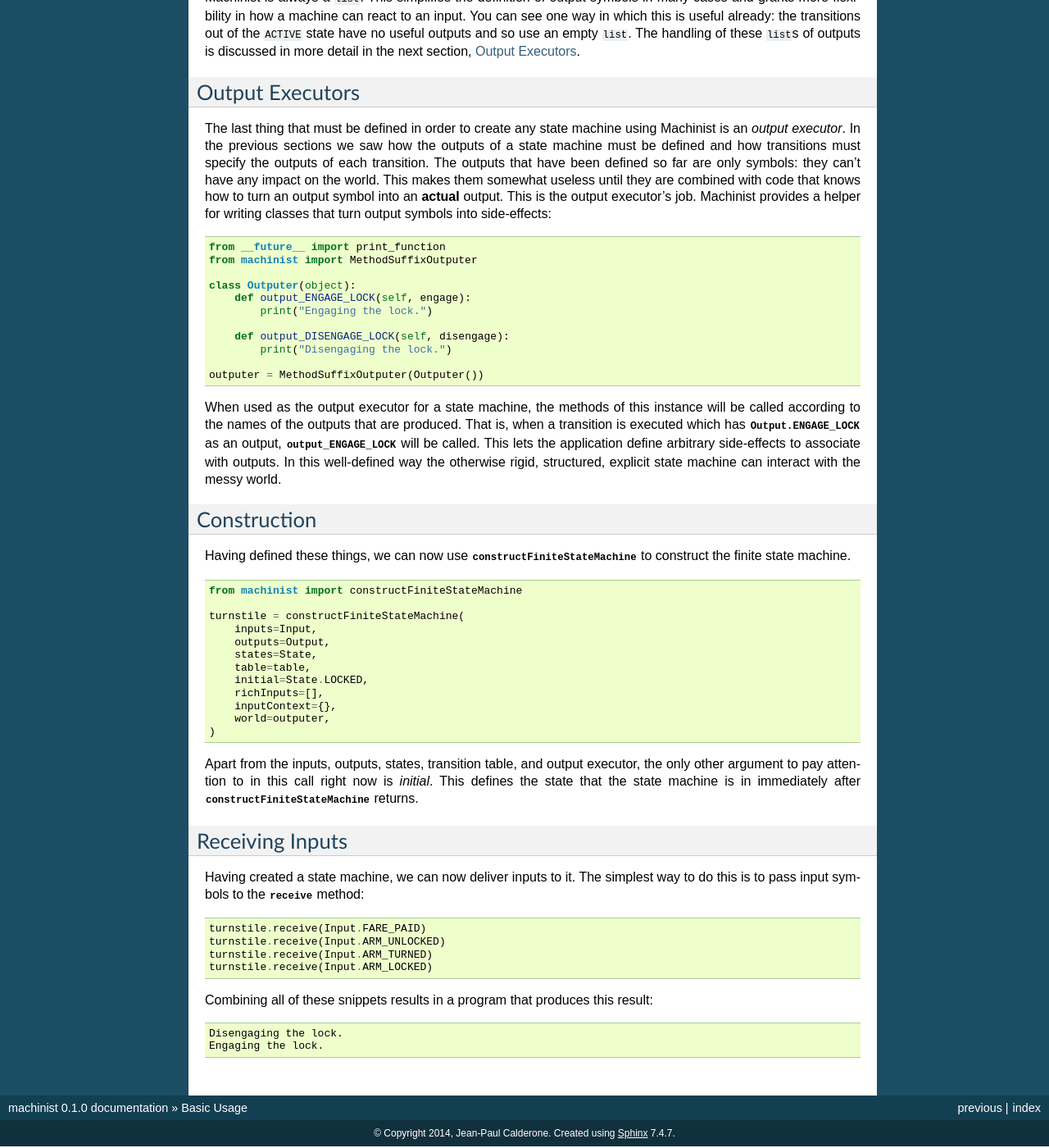
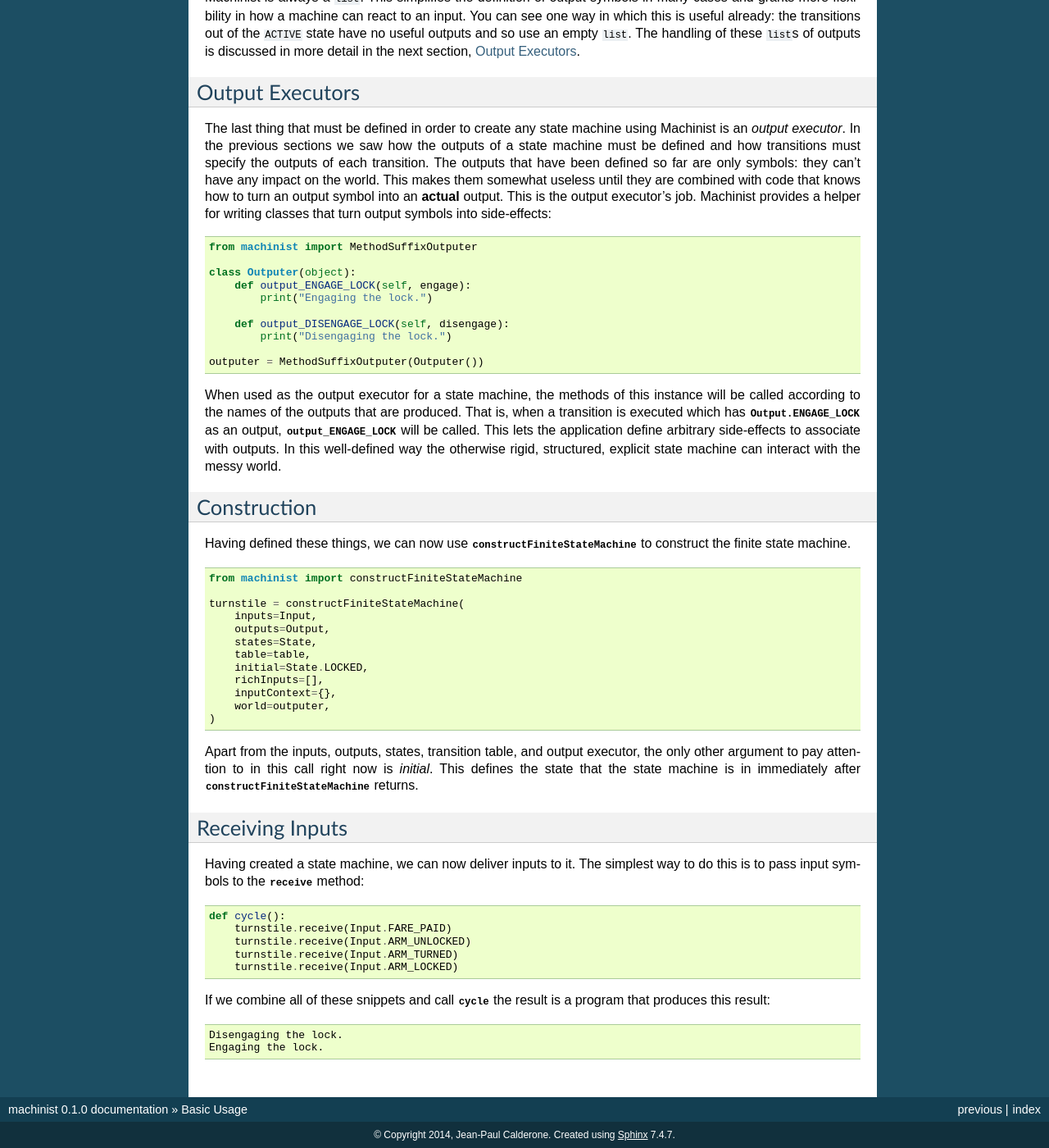
Before and after one commit to ScatterHQ/machinist, a Sphinx documentation site: the page built from doc/basics.rst, in a window 1280 px wide and 1400 px high, scrolled down 1184 px. Shown: the whole window at 82% size. Built offline with Sphinx 7.4.7, drawn with Linux system fonts in a browser that asks for light colours; some of the changed lines change nothing that is shown.

Commit message:
Turn the snippets from the usage document into a stand-alone, runnable example.  Continue to use doctest to verify the example works.

```diff
--- a/doc/basics.rst
+++ b/doc/basics.rst
@@ -11,25 +11,9 @@
 Before a machine can be constructed its inputs, outputs, and states must be defined.
 These are all defined using :py:mod:`twisted.python.constants`.
 
-.. testcode:: turnstile
-
-   from twisted.python.constants import Names, NamedConstant
-
-   class Input(Names):
-       FARE_PAID = NamedConstant()
-       ARM_UNLOCKED = NamedConstant()
-       ARM_TURNED = NamedConstant()
-       ARM_LOCKED = NamedConstant()
-
-   class Output(Names):
-       ENGAGE_LOCK = NamedConstant()
-       DISENGAGE_LOCK = NamedConstant()
-
-   class State(Names):
-       LOCKED = NamedConstant()
-       UNLOCKED = NamedConstant()
-       ACTIVE = NamedConstant()
-
+.. literalinclude:: turnstile.py
+   :start-after: begin setup
+   :end-before: end setup
 
 Transitions
 -----------
@@ -38,37 +22,29 @@
 The transition table is defined using :py:class:`machinist.TransitionTable`.
 :py:class:`TransitionTable` instances are immutable and have several methods for creating new tables including more transitions.
 
-.. testcode:: turnstile
-
-   from machinist import TransitionTable
-
-   table = TransitionTable()
+.. literalinclude:: turnstile.py
+   :start-after: begin table def
+   :end-before: end table def
 
 First, define how the ``FARE_PAID`` input is handled in the ``LOCKED`` state: output ``DISENGAGE_LOCK`` and change the state to the ``ACTIVE``.
 
-.. testcode:: turnstile
-
-   table = table.addTransition(
-       State.LOCKED, Input.FARE_PAID, [Output.DISENGAGE_LOCK], State.ACTIVE)
+.. literalinclude:: turnstile.py
+   :start-after: begin first transition
+   :end-before: end first transition
 
 Next, define how the ``ARM_TURNED`` input is handled in the ``UNLOCKED`` state: output ``ENGAGE_LOCK`` and  change the state to ``ACTIVE``.
 
-.. testcode:: turnstile
-
-   table = table.addTransition(
-       State.UNLOCKED, Input.ARM_TURNED, [Output.ENGAGE_LOCK], State.ACTIVE)
+.. literalinclude:: turnstile.py
+   :start-after: begin second transition
+   :end-before: end second transition
 
 Last, define two transitions at once for getting out of the ``ACTIVE`` state.
 ``addTransitions`` is a convenient way to define more than one transition at once.
 It is equivalent to several ``addTransition`` calls.
 
-.. testcode:: turnstile
-
-   table = table.addTransitions(
-       State.ACTIVE, {
-           Input.ARM_UNLOCKED: ([], State.UNLOCKED),
-           Input.ARM_LOCKED: ([], State.LOCKED),
-       })
+.. literalinclude:: turnstile.py
+   :start-after: begin last transitions
+   :end-before: end last transitions
 
 One thing to note here is that the outputs are  ``list``\ s of symbols from the output set.
 The output of any transition in Machinist is always a ``list``.
@@ -87,19 +63,9 @@
 This is the output executor's job.
 Machinist provides a helper for writing classes that turn output symbols into side-effects:
 
-.. testcode:: turnstile
-
-   from __future__ import print_function
-   from machinist import MethodSuffixOutputer
-
-   class Outputer(object):
-       def output_ENGAGE_LOCK(self, engage):
-           print("Engaging the lock.")
-
-       def output_DISENGAGE_LOCK(self, disengage):
-           print("Disengaging the lock.")
-
-   outputer = MethodSuffixOutputer(Outputer())
+.. literalinclude:: turnstile.py
+   :start-after: begin outputer
+   :end-before: end outputer
 
 When used as the output executor for a state machine, the methods of this instance will be called according to the names of the outputs that are produced.
 That is, when a transition is executed which has :py:obj:`Output.ENGAGE_LOCK` as an output, :py:meth:`output_ENGAGE_LOCK` will be called.
@@ -112,21 +78,9 @@
 
 Having defined these things, we can now use :py:func:`constructFiniteStateMachine` to construct the finite state machine.
 
-.. testcode:: turnstile
-
-   from machinist import constructFiniteStateMachine
-
-   turnstile = constructFiniteStateMachine(
-       inputs=Input,
-       outputs=Output,
-       states=State,
-       table=table,
-       initial=State.LOCKED,
-       richInputs=[],
-       inputContext={},
-       world=outputer,
-   )
-
+.. literalinclude:: turnstile.py
+   :start-after: begin construct
+   :end-before: end construct
 
 Apart from the inputs, outputs, states, transition table, and output executor, the only other argument to pay attention to in this call right now is *initial*.
 This defines the state that the state machine is in immediately after :py:func:`constructFiniteStateMachine` returns.
@@ -138,16 +92,33 @@
 Having created a state machine, we can now deliver inputs to it.
 The simplest way to do this is to pass input symbols to the :py:attr:`receive` method:
 
+.. literalinclude:: turnstile.py
+   :start-after: begin inputs
+   :end-before: end inputs
+
+If we combine all of these snippets and call :py:func:`cycle` the result is a program that produces this result:
+
+.. testsetup:: turnstile
+
+   import turnstile
+
 .. testcode:: turnstile
+   :hide:
 
-   turnstile.receive(Input.FARE_PAID)
-   turnstile.receive(Input.ARM_UNLOCKED)
-   turnstile.receive(Input.ARM_TURNED)
-   turnstile.receive(Input.ARM_LOCKED)
-
-Combining all of these snippets results in a program that produces this result:
+   turnstile.cycle()
 
 .. testoutput:: turnstile
 
    Disengaging the lock.
    Engaging the lock.
+
+.. testcode:: turnstile-main
+   :hide:
+
+   execfile("turnstile.py", {"__name__": "__main__"})
+
+.. testoutput:: turnstile-main
+   :hide:
+
+   Disengaging the lock.
+   Engaging the lock.
--- a/doc/conf.py
+++ b/doc/conf.py
@@ -11,7 +11,8 @@
 # All configuration values have a default; values that are commented out
 # serve to show the default.
 
-import sys, os
+import sys
+import os.path
 
 # If extensions (or modules to document with autodoc) are in another directory,
 # add these directories to sys.path here. If the directory is relative to the
@@ -251,3 +252,6 @@
 intersphinx_mapping = {
     'http://docs.python.org/': None,
     }
+
+# Let doctests import the examples.
+doctest_path = [os.path.dirname(__file__)]
--- /dev/null
+++ b/doc/turnstile.py
@@ -0,0 +1,89 @@
+# This is example is marked up for piecewise inclusion in basics.rst.  All code
+# relevant to machinist must fall between inclusion markers (so, for example,
+# __future__ imports may be outside such markers; also this is required by
+# Python syntax).  If you damage the markers the documentation will silently
+# break.  So try not to do that.
+
+from __future__ import print_function
+
+# begin setup
+from twisted.python.constants import Names, NamedConstant
+
+class Input(Names):
+    FARE_PAID = NamedConstant()
+    ARM_UNLOCKED = NamedConstant()
+    ARM_TURNED = NamedConstant()
+    ARM_LOCKED = NamedConstant()
+
+class Output(Names):
+    ENGAGE_LOCK = NamedConstant()
+    DISENGAGE_LOCK = NamedConstant()
+
+class State(Names):
+    LOCKED = NamedConstant()
+    UNLOCKED = NamedConstant()
+    ACTIVE = NamedConstant()
+# end setup
+
+# begin table def
+from machinist import TransitionTable
+
+table = TransitionTable()
+# end table def
+
+# begin first transition
+table = table.addTransition(
+    State.LOCKED, Input.FARE_PAID, [Output.DISENGAGE_LOCK], State.ACTIVE)
+# end first transition
+
+# begin second transition
+table = table.addTransition(
+    State.UNLOCKED, Input.ARM_TURNED, [Output.ENGAGE_LOCK], State.ACTIVE)
+# end second transition
+
+# begin last transitions
+table = table.addTransitions(
+    State.ACTIVE, {
+        Input.ARM_UNLOCKED: ([], State.UNLOCKED),
+        Input.ARM_LOCKED: ([], State.LOCKED),
+        })
+# end last transitions
+
+# begin outputer
+from machinist import MethodSuffixOutputer
+
+class Outputer(object):
+    def output_ENGAGE_LOCK(self, engage):
+        print("Engaging the lock.")
+
+    def output_DISENGAGE_LOCK(self, disengage):
+        print("Disengaging the lock.")
+
+outputer = MethodSuffixOutputer(Outputer())
+# end outputer
+
+# begin construct
+from machinist import constructFiniteStateMachine
+
+turnstile = constructFiniteStateMachine(
+    inputs=Input,
+    outputs=Output,
+    states=State,
+    table=table,
+    initial=State.LOCKED,
+    richInputs=[],
+    inputContext={},
+    world=outputer,
+)
+# end construct
+
+# begin inputs
+def cycle():
+    turnstile.receive(Input.FARE_PAID)
+    turnstile.receive(Input.ARM_UNLOCKED)
+    turnstile.receive(Input.ARM_TURNED)
+    turnstile.receive(Input.ARM_LOCKED)
+# end inputs
+
+if __name__ == '__main__':
+    cycle()
```
